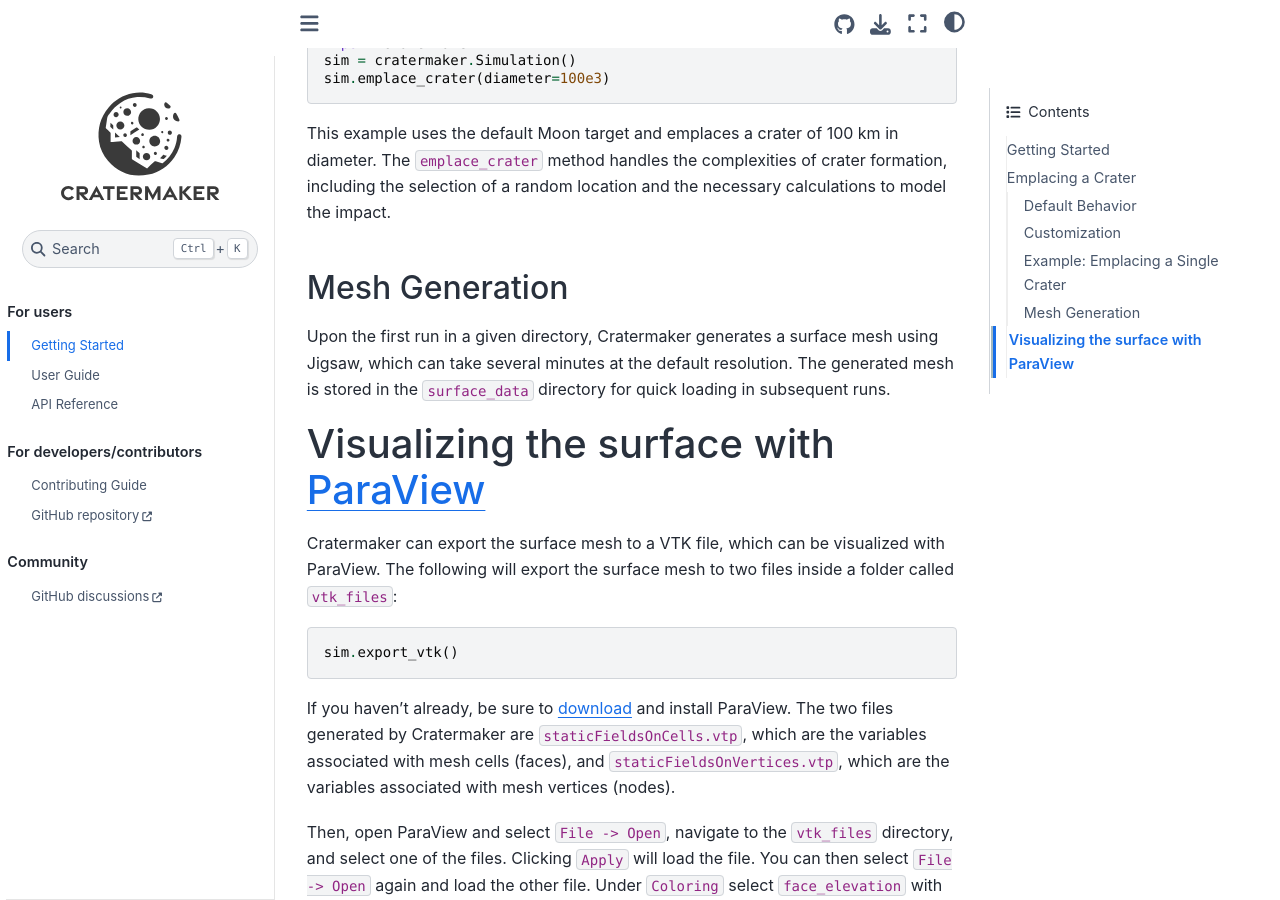
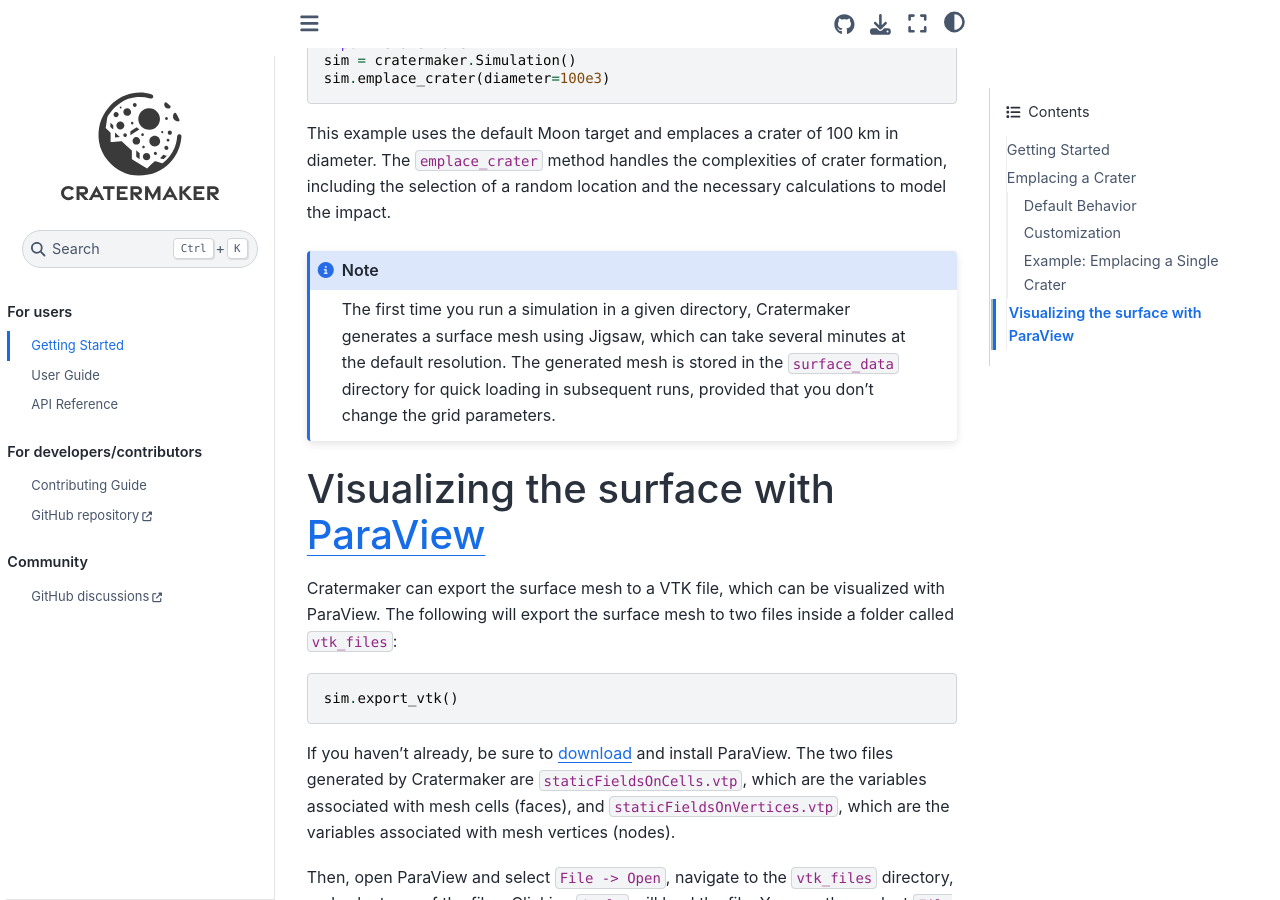
Before and after one commit to MintonGroup/cratermaker, a Sphinx documentation site: the page built from docs/getting-started-guide/index.rst, in a window 1280 px wide and 900 px high, scrolled down 1939 px. Built offline with Sphinx 7.4.7 and the Sphinx Book theme 1.1.4, drawn with Linux system fonts in a browser that asks for light colours.

Commit message:
Updated the getting started guide mesh generation section to be a note

```diff
--- a/docs/getting-started-guide/index.rst
+++ b/docs/getting-started-guide/index.rst
@@ -61,10 +61,9 @@ Here’s a simple example demonstrating how to initialize a simulation for the M
 
 This example uses the default Moon target and emplaces a crater of 100 km in diameter. The ``emplace_crater`` method handles the complexities of crater formation, including the selection of a random location and the necessary calculations to model the impact.
 
-Mesh Generation
-===============
+.. note::
 
-Upon the first run in a given directory, Cratermaker generates a surface mesh using Jigsaw, which can take several minutes at the default resolution. The generated mesh is stored in the ``surface_data`` directory for quick loading in subsequent runs.
+      The first time you run a simulation in a given directory, Cratermaker generates a surface mesh using Jigsaw, which can take several minutes at the default resolution. The generated mesh is stored in the ``surface_data`` directory for quick loading in subsequent runs, provided that you don't change the grid parameters.
 
 
 #####################################################################
```
